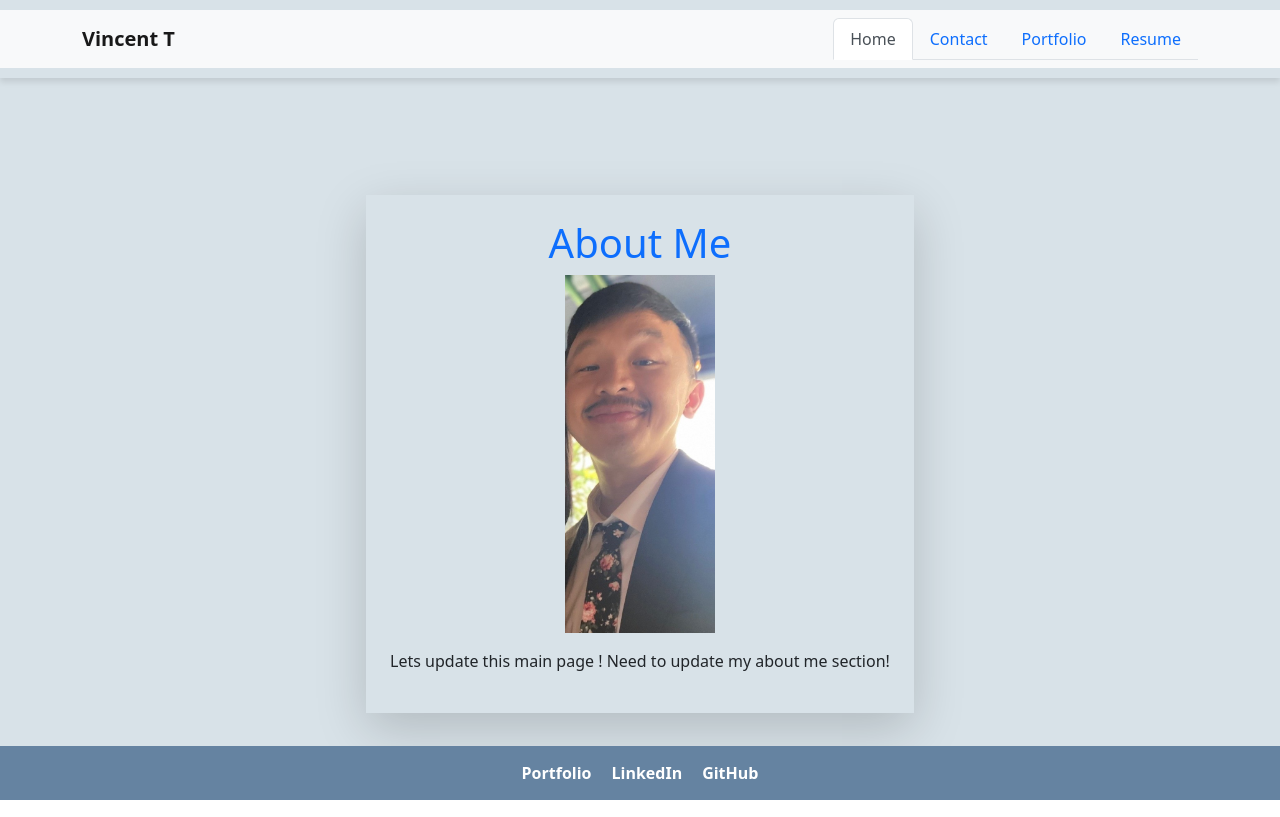
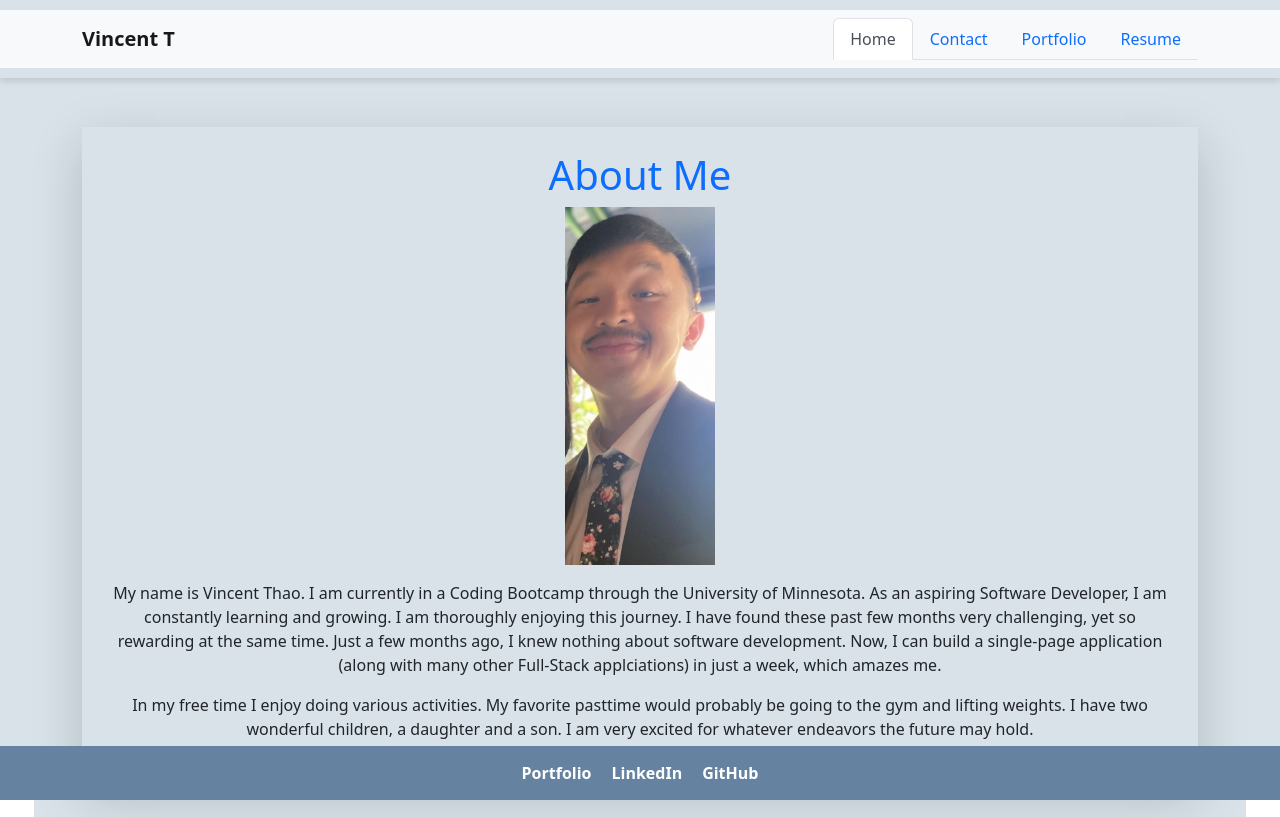
Before and after one commit to vincentt94/React-Portfolio, a React (Vite) app: page / in a window 1280 px wide. Built offline with nearby package versions, Linux system fonts and the light colour scheme.

Commit message:
updated about me section on the home page

```diff
--- a/src/pages/Home.jsx
+++ b/src/pages/Home.jsx
@@ -11,7 +11,14 @@ export default function Home() {
                     <img src={profilePic} alt="My Profile" className="profile-pic mb-3" width="150px" />
                 </div>
                 <p className="text-center">
-                    Lets update this main page ! Need to update my about me section!
+                   My name is Vincent Thao.  I am currently in a Coding Bootcamp through the University of Minnesota.  As an aspiring Software Developer,
+                   I am constantly learning and growing.  I am thoroughly enjoying this journey.  I have found these past few months very challenging,
+                   yet so rewarding at the same time.  Just a few months ago, I knew nothing about software development.  Now, I can build a single-page application (along with many other Full-Stack applciations)
+                   in just a week, which amazes me.
+                </p>
+                <p className="text-center">
+                    In my free time I enjoy doing various activities.  My favorite pasttime would probably be going to the gym and lifting weights.  I have two wonderful children,
+                    a daughter and a son.   I am very excited for whatever endeavors the future may hold.
                 </p>
             </div>
         </div>
```
